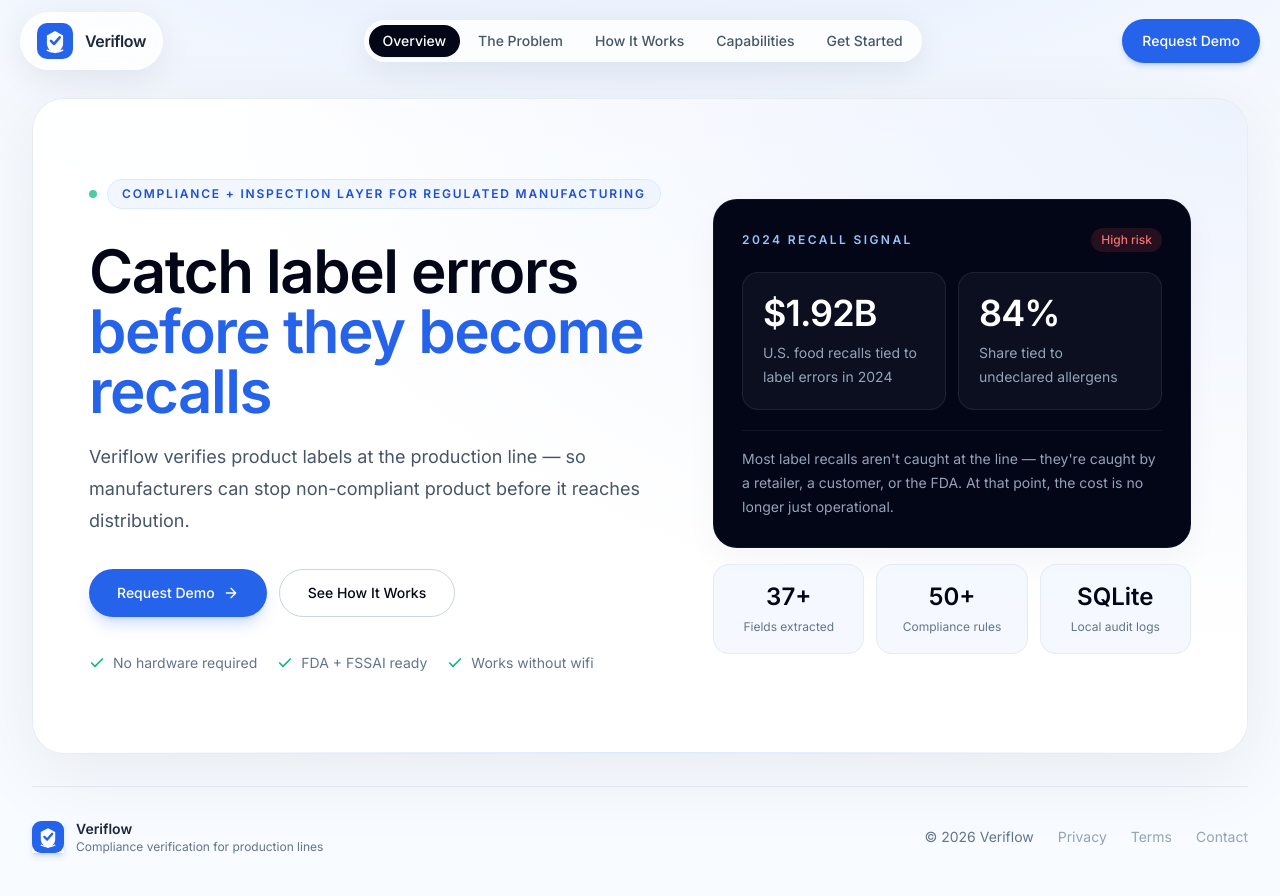
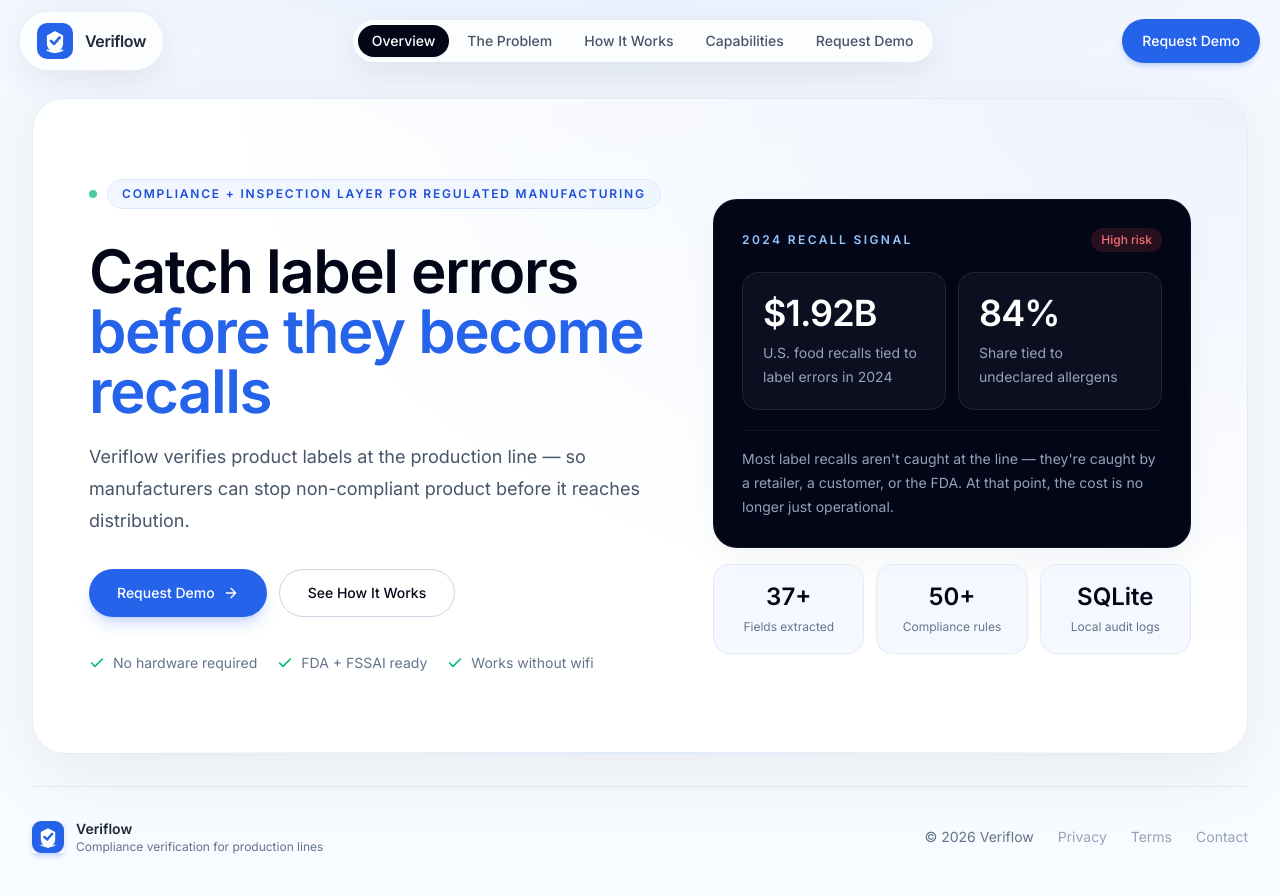
Before and after one commit to navya19j/veriflow, a Next.js app: page / in a window 1280 px wide. Shown: the top 896 px of the page. Built offline with nearby package versions, Linux system fonts and the light colour scheme.

Commit message:
Rename Get Started tab to Request Demo
Made-with: Cursor

```diff
--- a/app/page.tsx
+++ b/app/page.tsx
@@ -171,7 +171,7 @@ const TABS = [
   { id: "problem",      label: "The Problem" },
   { id: "how-it-works", label: "How It Works" },
   { id: "capabilities", label: "Capabilities" },
-  { id: "get-started",  label: "Get Started" },
+  { id: "get-started",  label: "Request Demo" },
 ] as const;
 
 type TabId = typeof TABS[number]["id"];
```
